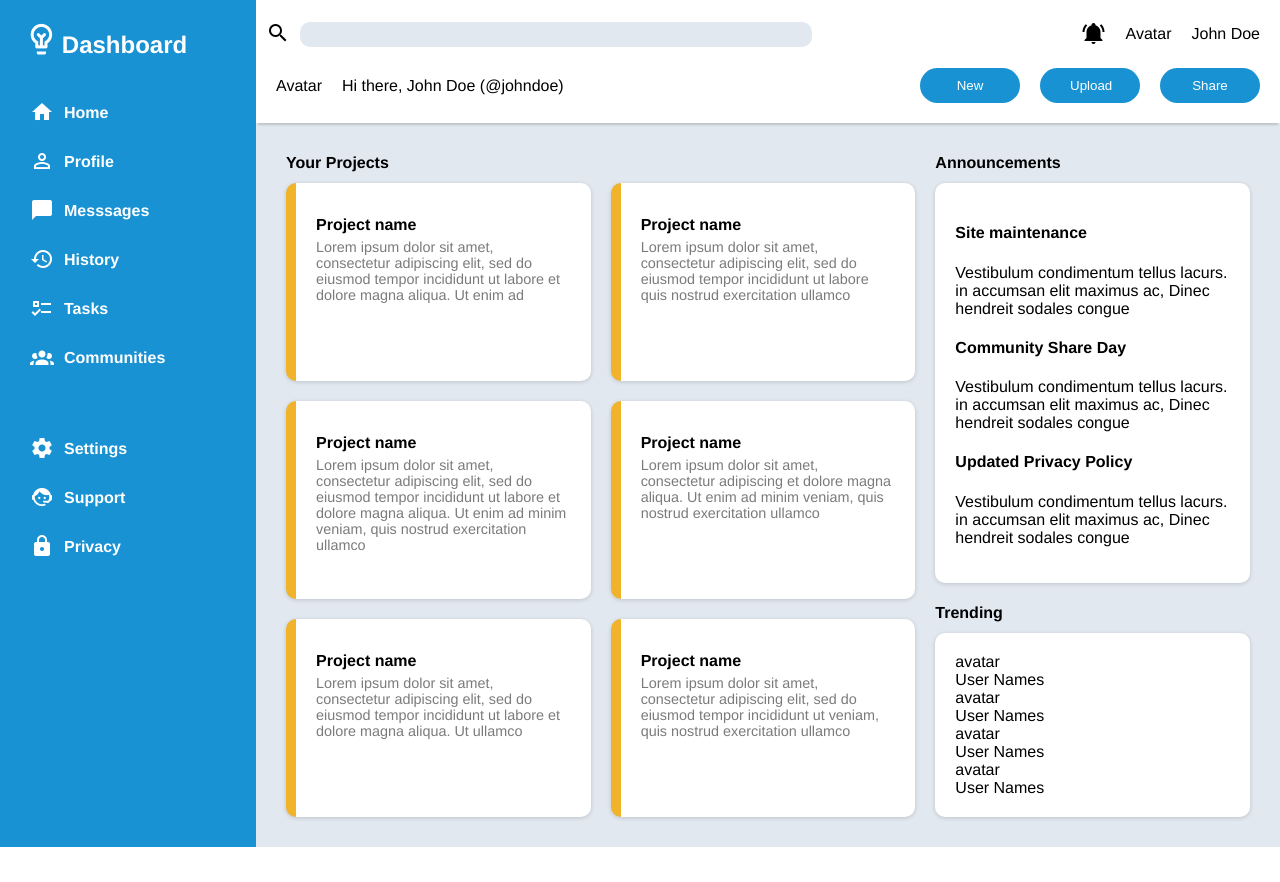
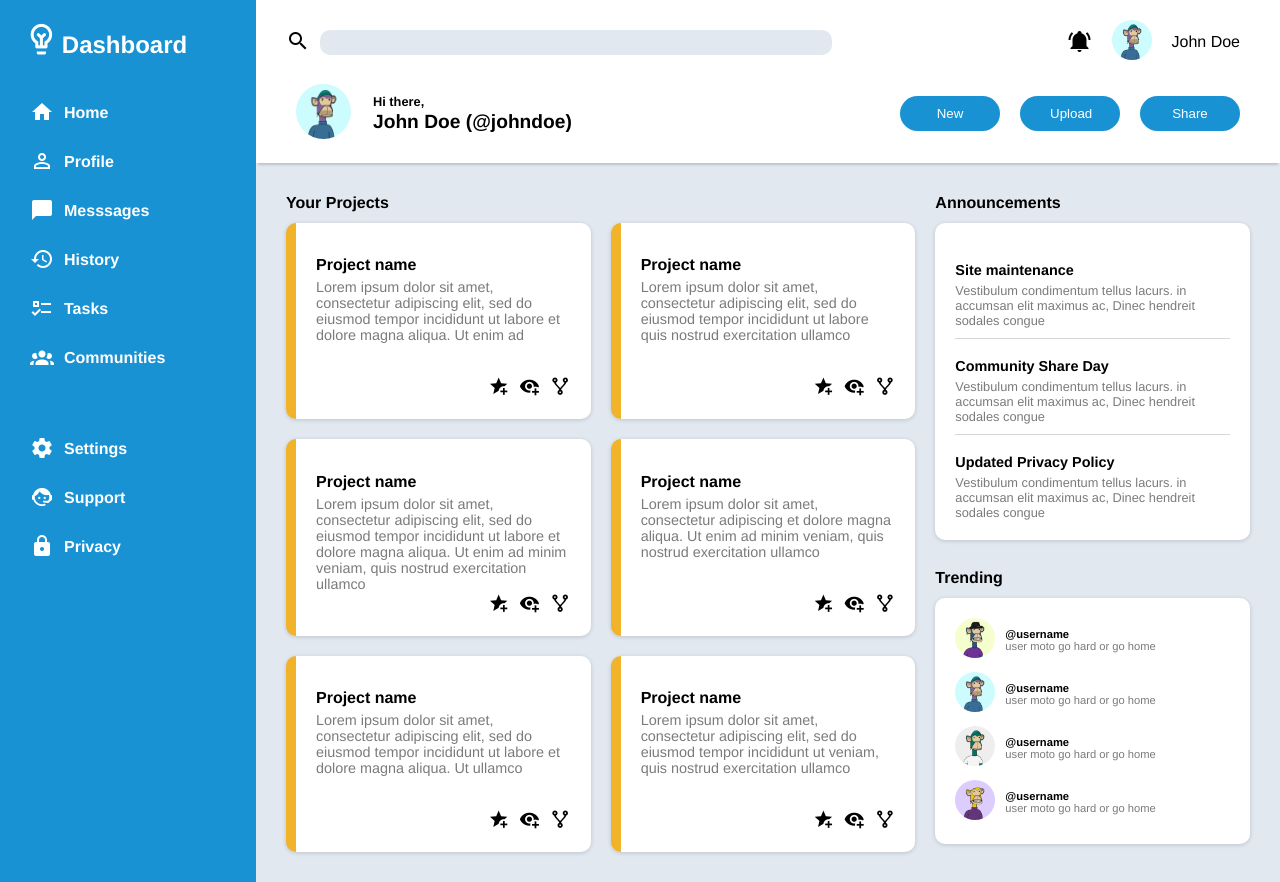
Before and after one commit to grrdmtr/admin-dashboard, a plain HTML site: page index.html in a window 1280 px wide. Before the commit the page ends 847 px from the top, so only its background shows below. Drawn offline with Linux system fonts and the light colour scheme.

Commit message:
Fix grid layout

```diff
--- a/index.html
+++ b/index.html
@@ -19,14 +19,17 @@
         </div>
         <div class="profile">
           <div class="notifications"><span class="mdi mdi-bell-ring"></span></div>
-          <div class="avatar">Avatar</div>
+          <div class="avatar"></div>
           <div class="user_name">John Doe</div>
         </div>
       </div>
       <div class="nav">
         <div class="welcome">
-          <div class="avatar">Avatar</div>
-          <div class="message">Hi there, John Doe (@johndoe)</div>
+          <div class="avatar"></div>
+          <div class="message">
+            <p>Hi there,</p>
+            <p>John Doe (@johndoe)</p>
+          </div>
         </div>
         <div class="buttons">
           <button>New</button>
@@ -59,28 +62,70 @@
       <div class="projects">
         <h3>Your Projects</h3>
         <div class="card">
+          <div class="info">
             <h2>Project name</h2>
             <p>Lorem ipsum dolor sit amet, consectetur adipiscing elit, sed do eiusmod tempor incididunt ut labore et dolore magna aliqua. Ut enim ad</p>
           </div>
+          <div class="buttons">
+            <span class="mdi mdi-star-plus"></span>
+            <span class="mdi mdi-eye-plus"></span>
+            <span class="mdi mdi-source-fork"></span>
+          </div>
+        </div>
         <div class="card">
+          <div class="info">
             <h2>Project name</h2>
             <p>Lorem ipsum dolor sit amet, consectetur adipiscing elit, sed do eiusmod tempor incididunt ut labore  quis nostrud exercitation ullamco</p>
           </div>
+          <div class="buttons">
+            <span class="mdi mdi-star-plus"></span>
+            <span class="mdi mdi-eye-plus"></span>
+            <span class="mdi mdi-source-fork"></span>
+          </div>
+        </div>
         <div class="card">
+          <div class="info">
             <h2>Project name</h2>
             <p>Lorem ipsum dolor sit amet, consectetur adipiscing elit, sed do eiusmod tempor incididunt ut labore et dolore magna aliqua. Ut enim ad minim veniam, quis nostrud exercitation ullamco</p>
           </div>
+          <div class="buttons">
+            <span class="mdi mdi-star-plus"></span>
+            <span class="mdi mdi-eye-plus"></span>
+            <span class="mdi mdi-source-fork"></span>
+          </div>
+        </div>
         <div class="card">
+          <div class="info">
             <h2>Project name</h2>
             <p>Lorem ipsum dolor sit amet, consectetur adipiscing  et dolore magna aliqua. Ut enim ad minim veniam, quis nostrud exercitation ullamco</p>
           </div>
+          <div class="buttons">
+            <span class="mdi mdi-star-plus"></span>
+            <span class="mdi mdi-eye-plus"></span>
+            <span class="mdi mdi-source-fork"></span>
+          </div>
+        </div>
         <div class="card">
+          <div class="info">
             <h2>Project name</h2>
             <p>Lorem ipsum dolor sit amet, consectetur adipiscing elit, sed do eiusmod tempor incididunt ut labore et dolore magna aliqua. Ut ullamco</p>
           </div>
+          <div class="buttons">
+            <span class="mdi mdi-star-plus"></span>
+            <span class="mdi mdi-eye-plus"></span>
+            <span class="mdi mdi-source-fork"></span>
+          </div>
+        </div>
         <div class="card">
+          <div class="info">
             <h2>Project name</h2>
             <p>Lorem ipsum dolor sit amet, consectetur adipiscing elit, sed do eiusmod tempor incididunt ut veniam, quis nostrud exercitation ullamco</p>
+          </div>
+          <div class="buttons">
+            <span class="mdi mdi-star-plus"></span>
+            <span class="mdi mdi-eye-plus"></span>
+            <span class="mdi mdi-source-fork"></span>
+          </div>
         </div>
       </div>
       <div class="anon_container">
@@ -104,20 +149,32 @@
         <h3>Trending</h3>
         <div class="trending">
           <div class="users">
-            <div class="avatar">avatar</div>
-            <div class="usernames">User Names</div>
+            <div class="avatar"></div>
+            <div class="userinfo">
+              <p>@username</p>
+              <p>user moto go hard or go home</p>
+            </div>
           </div>
           <div class="users">
-            <div class="avatar">avatar</div>
-            <div class="usernames">User Names</div>
+            <div class="avatar"></div>
+            <div class="userinfo">
+              <p>@username</p>
+              <p>user moto go hard or go home</p>
+            </div>
           </div>
           <div class="users">
-            <div class="avatar">avatar</div>
-            <div class="usernames">User Names</div>
+            <div class="avatar"></div>
+            <div class="userinfo">
+              <p>@username</p>
+              <p>user moto go hard or go home</p>
+            </div>
           </div>
           <div class="users">
-            <div class="avatar">avatar</div>
-            <div class="usernames">User Names</div>
+            <div class="avatar"></div>
+            <div class="userinfo">
+              <p>@username</p>
+              <p>user moto go hard or go home</p>
+            </div>
           </div>
         </div>
       </div>
--- a/style.css
+++ b/style.css
@@ -15,7 +15,7 @@ body {
   display: flex;
   flex-direction: column;
   gap: 20px;
-  padding: 20px;
+  padding: 20px 40px;
 
   box-shadow: rgba(0, 0, 0, 0.16) 0 4px 2px -2px;
   order: 1;
@@ -87,6 +87,12 @@ body {
   background-color: white;
 }
 
+.card {
+  display: flex;
+  flex-direction: column;
+  justify-content: space-between;
+}
+
 .projects {
   position: relative;
   grid-row: 1 / 3;
@@ -97,9 +103,33 @@ body {
   gap: 20px;
 }
 
+.annon_card>h4 {
+  font-size: 0.9rem;
+  margin-bottom: 5px;
+}
+
+.annon_card p {
+  font-size: 0.8rem;
+  color: #7B7B7B;
+  margin: 0;
+}
+
+.annon_card {
+  border-bottom: 1px solid #d8d8d8;
+  padding-bottom: 10px;
+}
+
+.annon_card:last-child {
+  border-bottom: none;
+  padding-bottom: initial;
+}
+
 .trending {
   grid-column: 2 / 3;
   grid-row: 2 / 3;
+
+  display: grid;
+  gap: 10px;
 }
 
 .anon_container, .trending_container {
@@ -112,12 +142,12 @@ body {
   font-size: 1rem;
 }
 
-.card>h2 {
+.card .info>h2 {
   font-size: 1rem;
   margin-bottom: 5px;
 }
 
-.card p {
+.card .info p {
   font-size: 0.9rem;
   color: #7B7B7B;
   margin: 0;
@@ -153,3 +183,63 @@ body {
   display: flex;
   align-items: center;
 }
+
+.avatar::before {
+  background-image: url("./avatars/1040.png");
+  background-size: cover;
+  display: inline-block;
+  border-radius: 50px;
+  width: 40px;
+  height: 40px;
+  content: "";
+}
+
+.welcome>.avatar::before {
+  width: 55px;
+  height: 55px;
+}
+
+.users {
+  display: flex;
+  align-items: center;
+  justify-content: flex-start;
+  gap: 10px;
+}
+
+.users p {
+  font-size: 0.7rem;
+  color: #7B7B7B;
+  margin: 0;
+}
+
+.users p:first-child {
+  color: black;
+  font-weight: 600;
+}
+
+.users:first-child .avatar::before {
+  background-image: url("./avatars/1043.png");
+}
+
+.users:last-child .avatar::before {
+  background-image: url("./avatars/1290.png");
+}
+
+.users:nth-child(3) .avatar::before {
+  background-image: url("./avatars/1800.png");
+}
+
+.message p {
+  margin: 2px;
+  font-size: 1.2rem;
+  font-weight: bold;
+}
+.message p:first-child {
+  font-size: 0.8rem;
+}
+.projects .card .buttons {
+  display: flex;
+  justify-content: flex-end;
+  gap: 10px;
+  font-size: 1.3rem;
+}
```
Also changed, not shown: avatars/1040.png (added), avatars/1043.png (added), avatars/1290.png (added), avatars/1800.png (added), 1 other file. Lines whose indentation alone changed are shown as unchanged.
